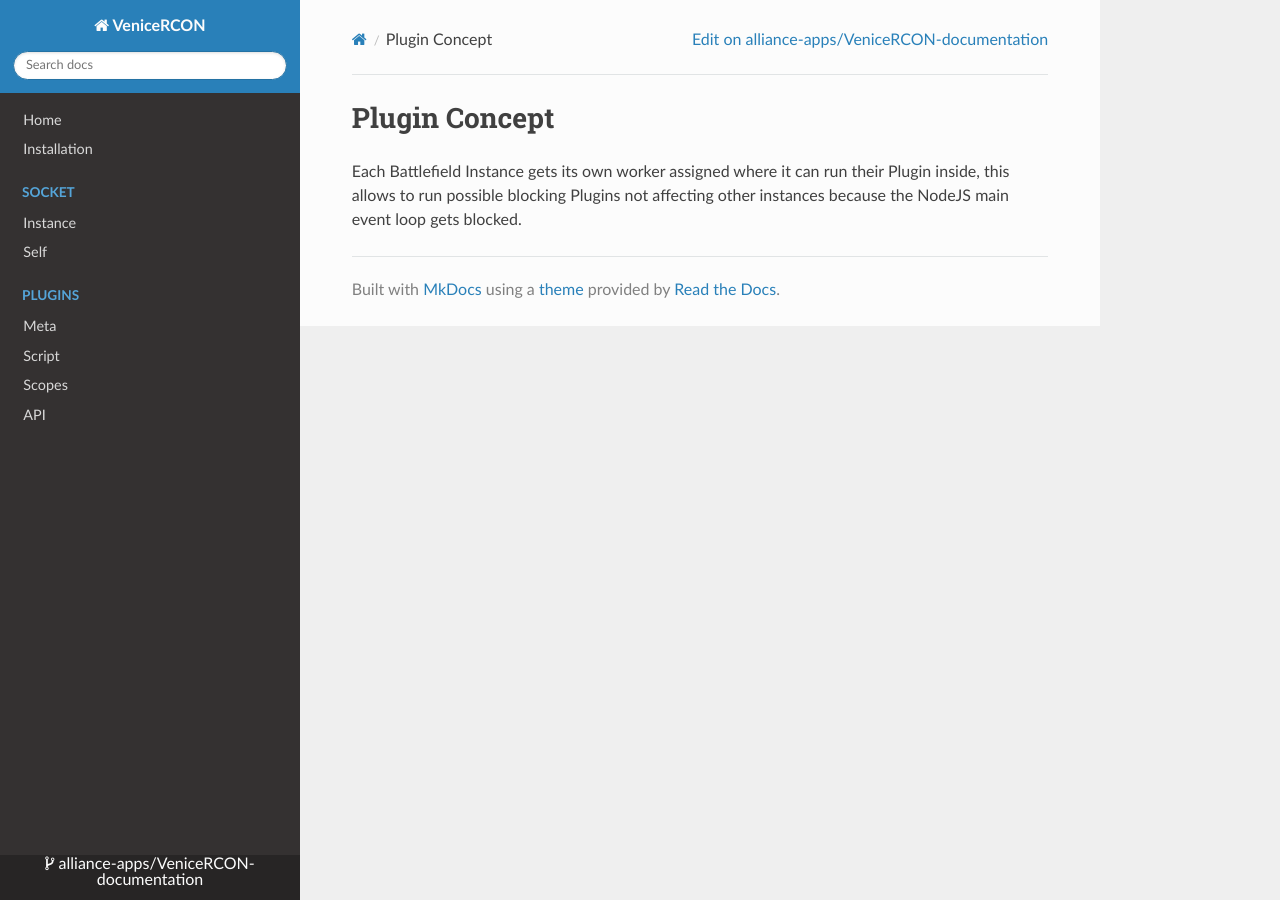
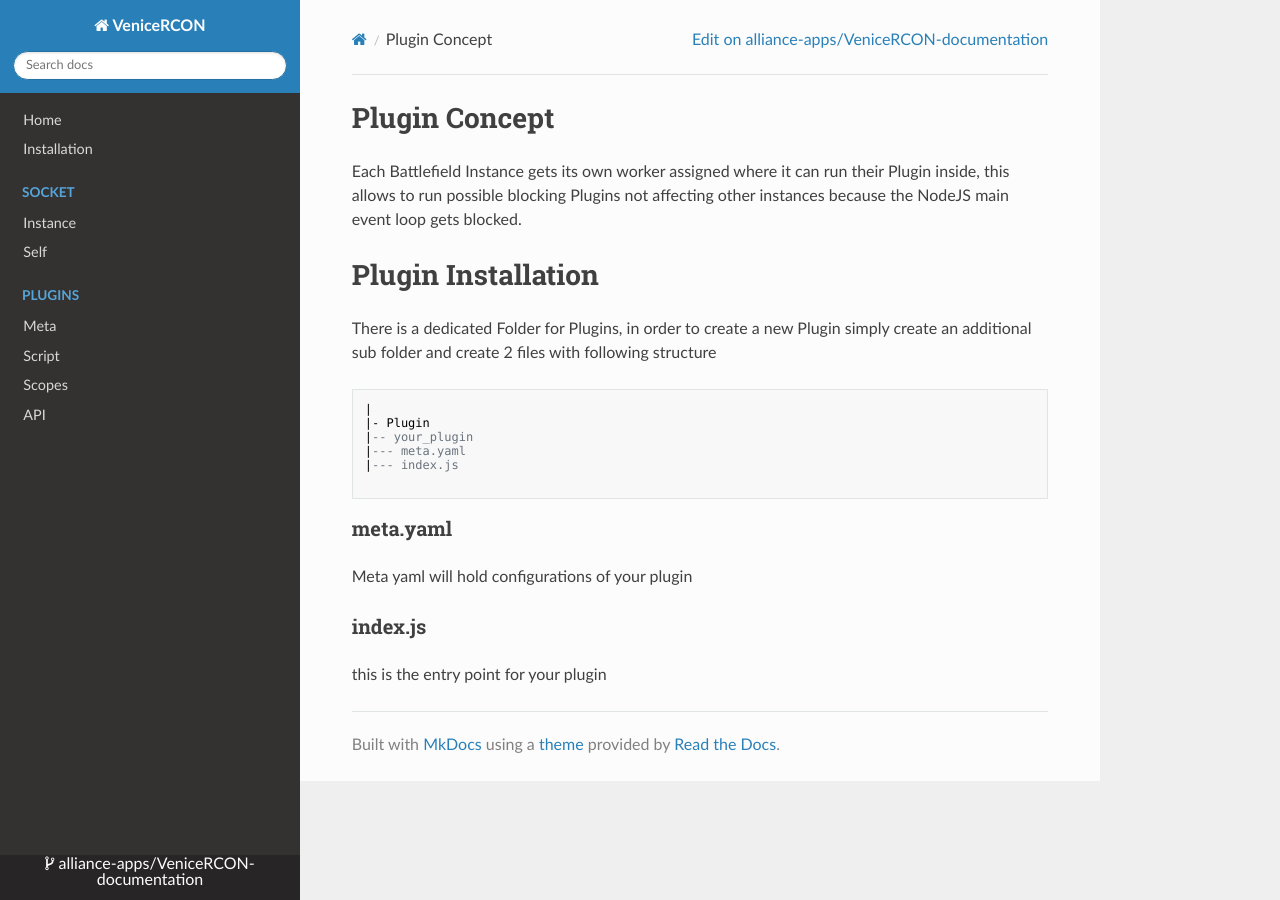
Before and after one commit to alliance-apps/VeniceRCON-documentation, an MkDocs documentation site: the page built from docs/plugin/concept.md, in a window 1280 px wide. Built offline with MkDocs 1.6.1, drawn with Linux system fonts in a browser that asks for light colours; nearby versions of some CDN libraries.

Commit message:
update docs

````diff
--- a/docs/plugin/concept.md
+++ b/docs/plugin/concept.md
@@ -1,3 +1,22 @@
 # Plugin Concept
 
 Each Battlefield Instance gets its own worker assigned where it can run their Plugin inside, this allows to run possible blocking Plugins not affecting other instances because the NodeJS main event loop gets blocked.
+
+# Plugin Installation
+
+There is a dedicated Folder for Plugins, in order to create a new Plugin simply create an additional sub folder and create 2 files with following structure
+
+```
+|
+|- Plugin
+|-- your_plugin
+|--- meta.yaml
+|--- index.js
+
+```
+
+### meta.yaml
+Meta yaml will hold configurations of your plugin
+
+### index.js
+this is the entry point for your plugin
````
Also changed, not shown: docs/plugin/script.md (+2 -2 lines).
